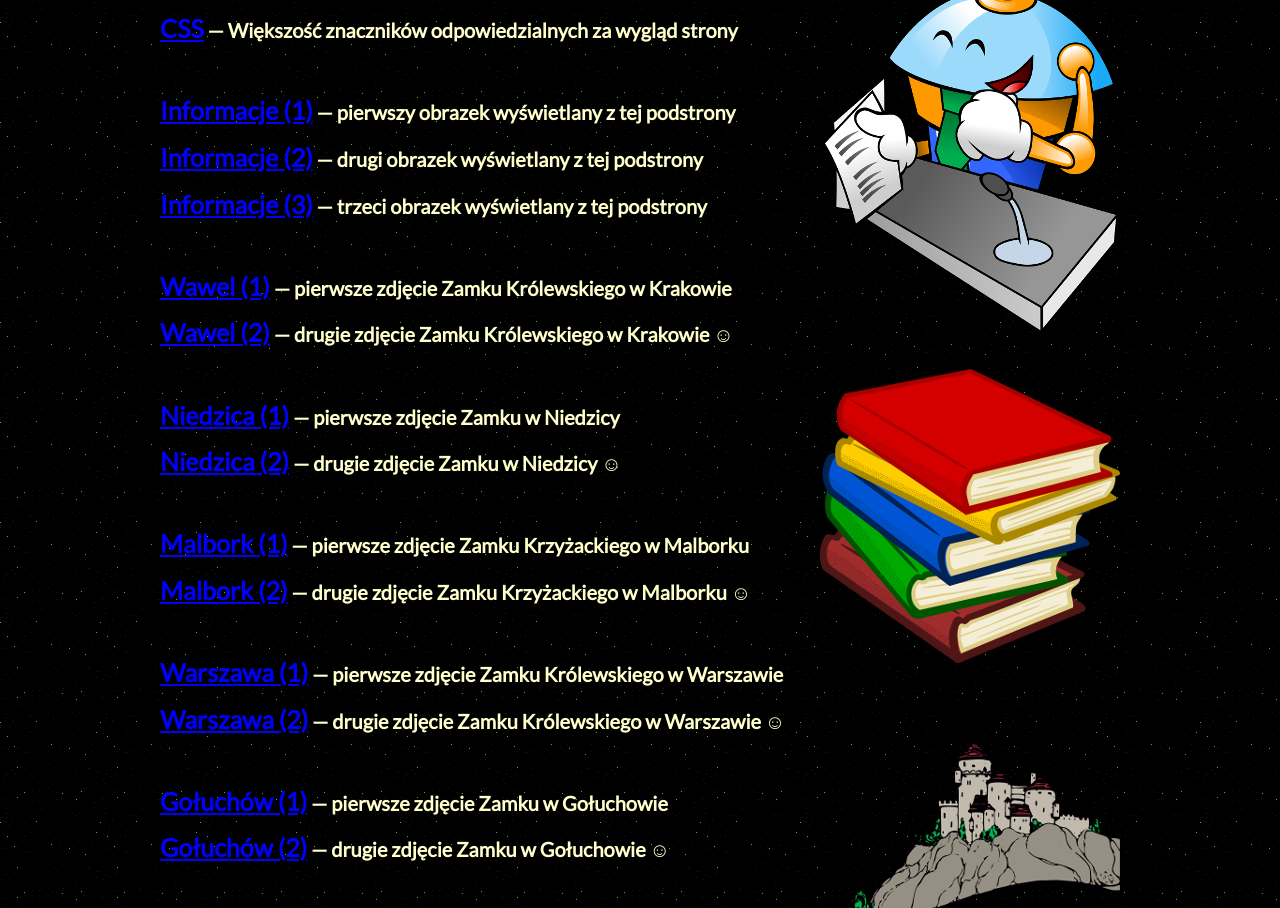
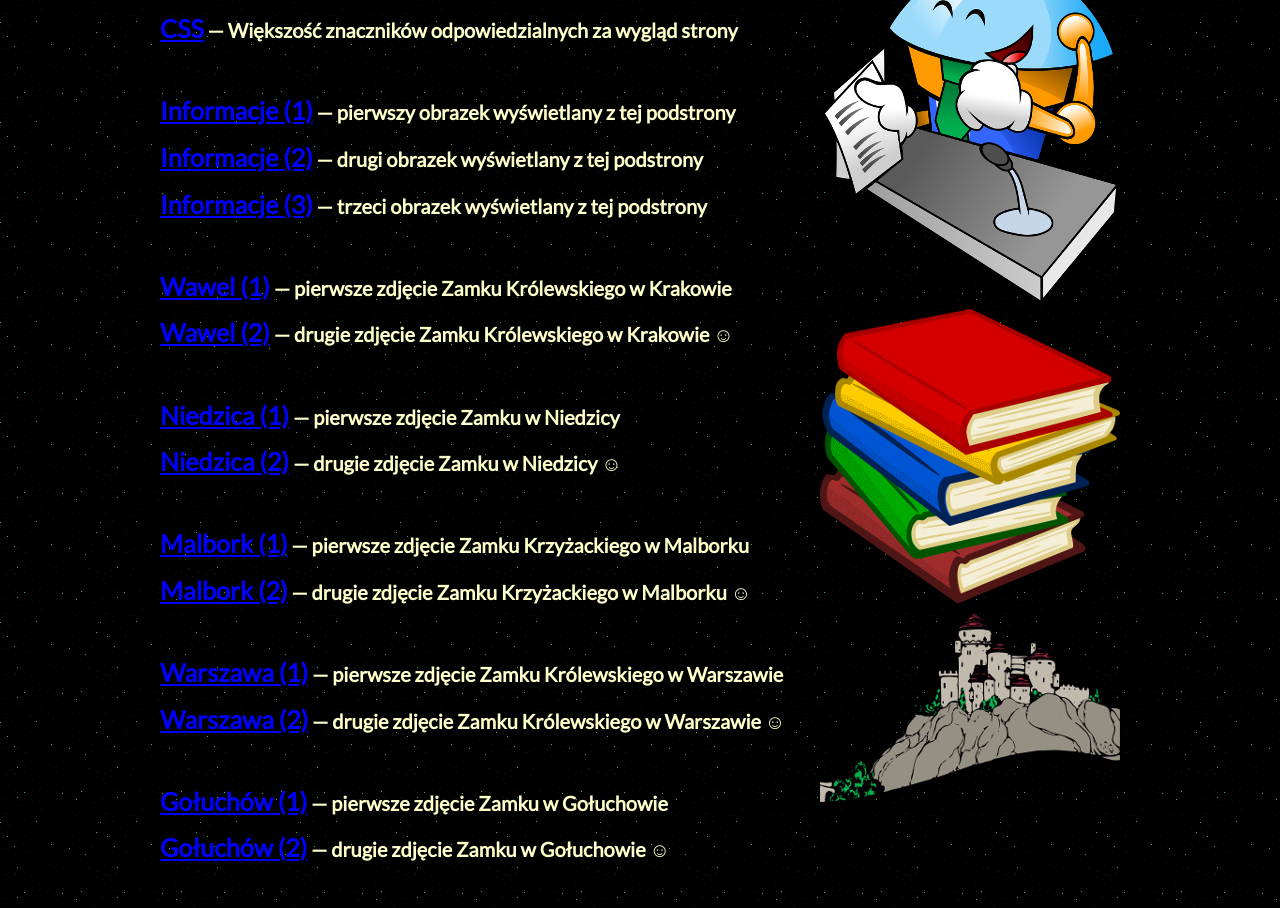
Before and after one commit to Programtica/Zabytki-W-Polsce, a plain HTML site: page src/sources.html in a window 1280 px wide. Shown: the part 106-1014 px from the top of the page. Drawn offline with Linux system fonts and the light colour scheme.

Commit message:
Poprawa błędu z margin-top
- Usunięcie margin-top, ze względu na to, że nie działało to na Linux.

```diff
--- a/src/sources.html
+++ b/src/sources.html
@@ -110,16 +110,15 @@
 				</div>
 			</div>
 
-			<div class="images" style="margin-top: 30px;">
+			<div class="images">
 				<img src="img/sources.png">
 			</div>
 
-
-			<div class="images" style="margin-top: 30px;">
+			<div class="images">
 				<img src="img/sources_2.png">
 			</div>
 
-			<div class="images" style="margin-top: 70px;">
+			<div class="images">
 				<img src="img/sources_3.png">
 			</div>
 
```
